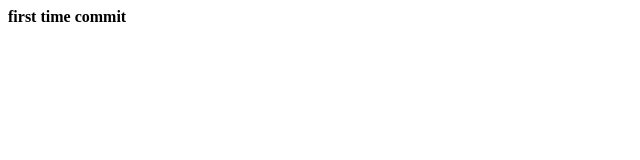
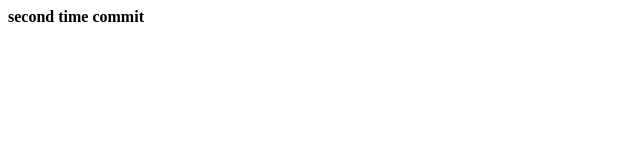
Before and after one commit to iwc2017004/push, a plain HTML site: page mywebsite/index.html in a window 1280 px wide. Shown: the full height of the page, 0-640 px from the left. Drawn offline with Linux system fonts and the light colour scheme.

Commit message:
second commit

```diff
--- a/mywebsite/index.html
+++ b/mywebsite/index.html
@@ -3,10 +3,10 @@
 <head>
     <meta charset="UTF-8">
     <meta name="viewport" content="width=device-width, initial-scale=1.0">
-    <title>first commit</title>
+    <title>second title</title>
 </head>
 <body>
-    <b> first time commit </b>
+    <b> second time commit </b>
 
 </body>
 </html>
```
